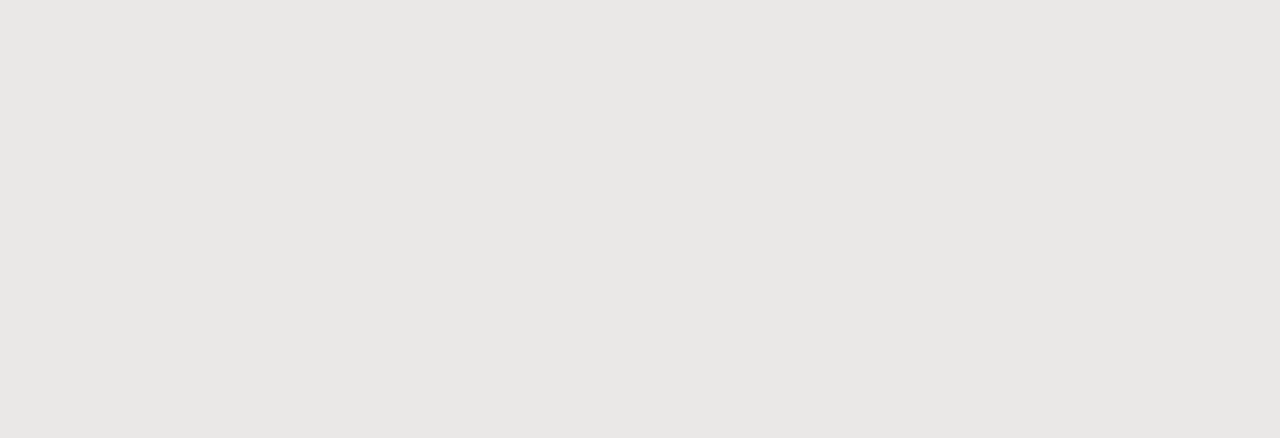
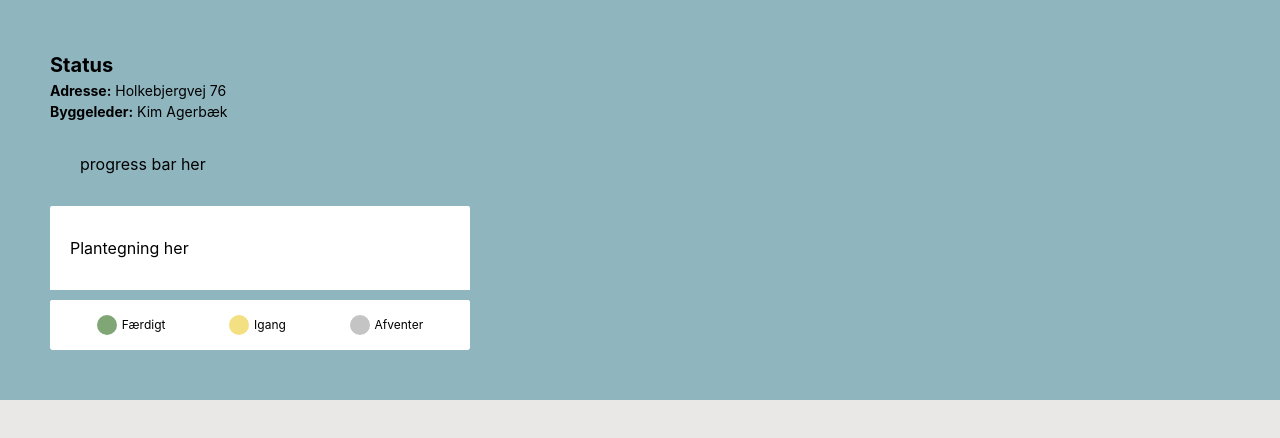
Before and after one commit to EgilVDW/pentia, a Vue app: page /status in a window 1280 px wide. Before the commit this address had no page. Shown: the top 438 px of the page. Built offline with nearby package versions, Linux system fonts and the light colour scheme; a web font is replaced by a local one.

Commit message:
add view & routing

```diff
--- a/src/router/index.js
+++ b/src/router/index.js
@@ -3,6 +3,7 @@ import HomeView from "@/views/HomeView.vue";
 import PlaceholderView from "@/views/PlaceholderView.vue";
 import ProfileView from "@/views/ProfileView.vue";
 import DocumentsView from "@/views/DocumentsView.vue";
+import StatusView from "@/views/StatusView.vue";
 
 const router = createRouter({
   history: createWebHistory(import.meta.env.BASE_URL),
@@ -26,6 +27,11 @@ const router = createRouter({
       path: "/documents",
       name: "documents",
       component: DocumentsView
+    },
+    {
+      path: "/status",
+      name: "status",
+      component: StatusView
     }
   ]
 });
--- /dev/null
+++ b/src/views/StatusView.vue
@@ -0,0 +1,77 @@
+<script setup>
+import ConstructionStatus from "@/components/ConstructionStatus.vue";
+import { ref } from "vue";
+
+const overallProgress = 25;
+const rooms = ref({
+  entre: "færdig",
+  stue: "igang",
+  kontor: "afventer"
+});
+</script>
+
+<template>
+  <div class="status-view">
+    <h1><strong>Status</strong></h1>
+    <h2><strong>Adresse:</strong> Holkebjergvej 76</h2>
+    <h2><strong>Byggeleder:</strong> Kim Agerbæk</h2>
+
+    <header class="status-view__header">
+      <!--<progress-bar component here> -->
+      progress bar her
+    </header>
+
+    <div class="status-view__card">
+      <section class="status-view__content">
+        Plantegning her
+      </section>
+
+      <footer class="status-view__overview">
+        <ConstructionStatus />
+      </footer>
+    </div>
+  </div>
+</template>
+
+<style lang="scss" scoped>
+.status-view {
+  display: flex;
+  flex-direction: column;
+  overflow: hidden;
+  justify-content: center;
+  padding: 50px;
+  background-color: $color-secondary;
+
+  h1 {
+    font-size: $font-size-headline-1;
+  }
+
+  h2 {
+    font-family: $font-family-base;
+    font-size: $font-size-headline-2;
+  }
+
+  &__card {
+    width: 100%;
+    max-width: 420px;
+    border-radius: $border-radius-small;
+    border: none;
+    overflow: hidden;
+  }
+
+  &__header {
+    padding: 30px;
+  }
+
+  &__content {
+    background-color: $color-surface;
+    padding: 30px 20px;
+    flex-grow: 1;
+    margin-bottom: 10px;
+  }
+
+  &__footer {
+    justify-content: space-between;
+  }
+}
+</style>
```
